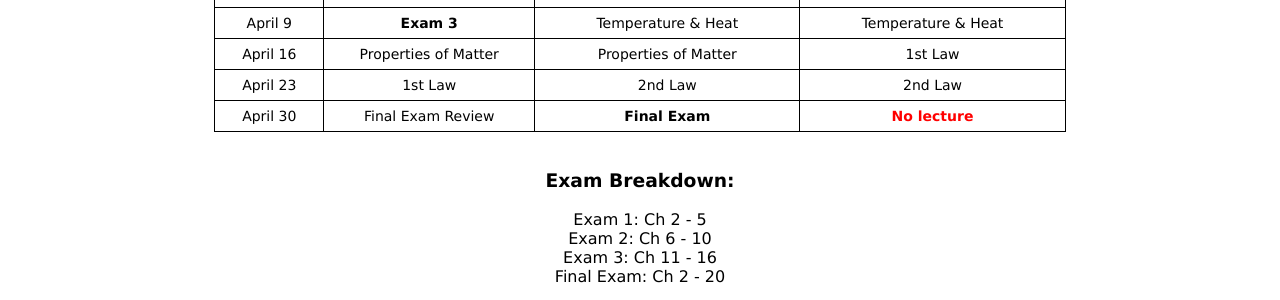
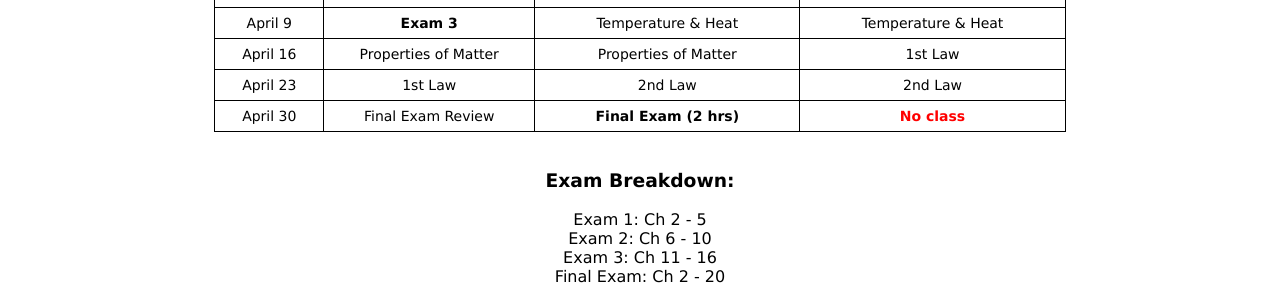
Before and after one commit to dhlaurence/dhlaurence.github.io, a Jekyll site: the page built from teaching/phys2400wint2018.html, in a window 1280 px wide. Shown: the part 830-1130 px from the top of the page. Built offline with Jekyll 4.4.1, drawn with Linux system fonts in a browser that asks for light colours.

Commit message:
Update phys2400wint2018.html

```diff
--- a/teaching/phys2400wint2018.html
+++ b/teaching/phys2400wint2018.html
@@ -128,8 +128,8 @@
   <tr>
     <td>April 30</td>
     <td>Final Exam Review</td>
-    <td><b>Final Exam</b></td>
-    <td><b><font color="red">No lecture</font></b></td>
+    <td><b>Final Exam (2 hrs)</b></td>
+    <td><b><font color="red">No class</font></b></td>
   </tr>
 </table></center>
 
```
